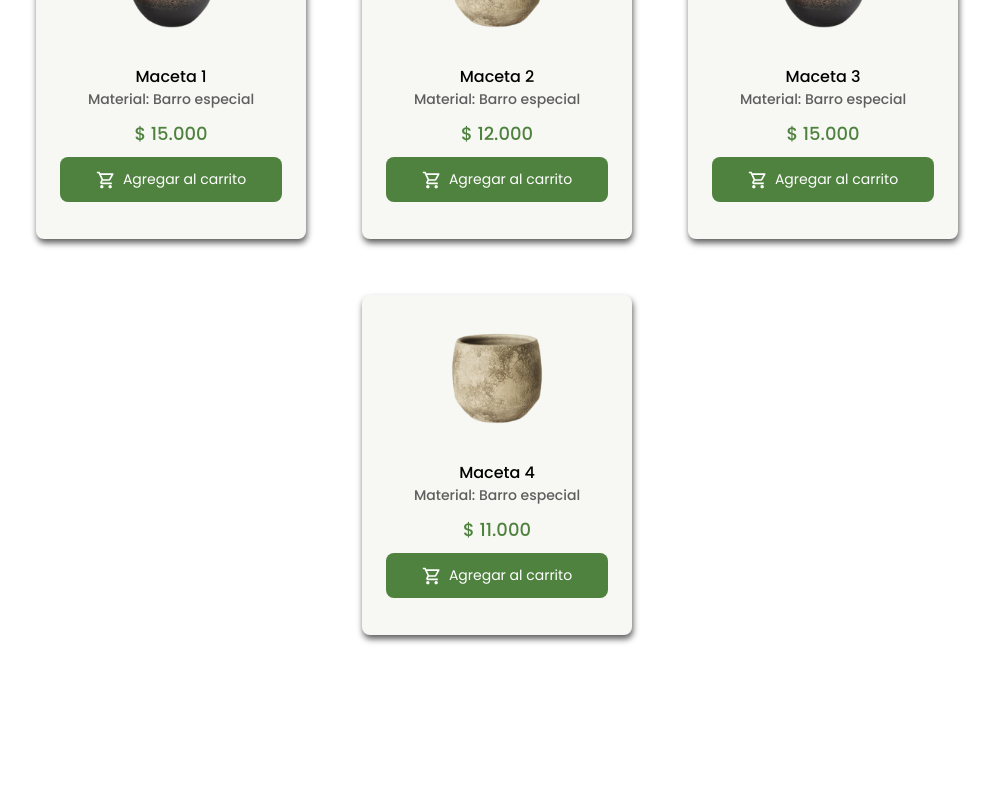
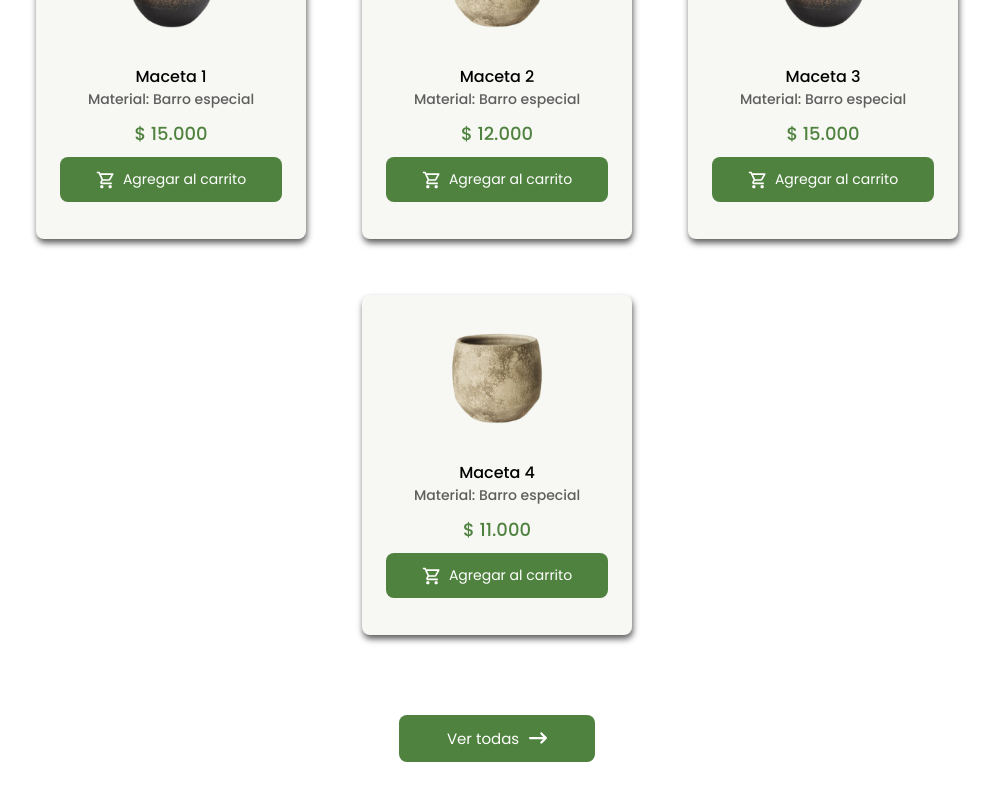
Before and after one commit to FazeElian/verdant-echo, a React (Vite) app: page / in a window 1280 px wide. Shown: the part 2220-3020 px from the top of the page, without its empty margins (143-1138 px from the left). Before the commit the page ends 2903 px from the top, so only its background shows below. Built offline with nearby package versions, Linux system fonts and the light colour scheme.

Commit message:
add: View all button component

```diff
--- a/src/Router.tsx
+++ b/src/Router.tsx
@@ -14,7 +14,7 @@ function Router() {
       <Routes>
         <Route element={<Header />}>
           <Route index element={<HomeView />} />
-          <Route path="/plantpots" element={<PlantPotsView />} />
+          <Route path="/plantspots" element={<PlantPotsView />} />
           <Route path="/cart" element={<CartView />} />
         </Route>
       </Routes>
--- /dev/null
+++ b/src/assets/css/components/ViewAllBtn.css
@@ -0,0 +1,61 @@
+@import "../Global.css";
+
+.cont-btn-view-all {
+    display: flex;
+    width: 100%;
+    height: auto;
+    align-items: center;
+    justify-content: center;
+}
+
+    .btn-view-all {
+        display: flex;
+        width: auto;
+        height: auto;
+        padding: 12px 3rem 12px;
+        align-items: center;
+        justify-content: center;
+        gap: 10px;
+        font-size: 16px;
+        border-radius: 8px;
+        background-color: var(--color-green);
+        color: var(--color-white);
+        margin: 2rem 0 5rem;
+    }
+
+        .btn-view-all svg {
+            width: 20px;
+            height: 20px;
+        }
+
+/* Responsive 1440px */
+@media screen and (max-width: 1440px) {
+    .btn-view-all {
+        font-size: 15px;
+    }
+
+    .btn-view-all svg {
+        width: 18px;
+        height: 18px;
+    }
+}
+
+/* Responsive 1280px */
+@media screen and (max-width: 1280px) {
+
+}
+
+/* Responsive 1024px */
+@media screen and (max-width: 1024px) {
+
+}
+
+/* Responsive 768px */
+@media screen and (max-width: 768px) {
+
+}
+
+/* Responsive 425px */
+@media screen and (max-width: 425px) {
+
+}
--- a/src/components/Header.tsx
+++ b/src/components/Header.tsx
@@ -38,7 +38,7 @@ const Header = () => {
                             <PiPlantFill />
                             Plantas
                         </Link>
-                        <Link to="/plantpots" className="nav-list-item-header" onClick={() => setMenu(false)}>
+                        <Link to="/plantspots" className="nav-list-item-header" onClick={() => setMenu(false)}>
                             <RiPlantFill />
                             Macetas
                         </Link>
--- /dev/null
+++ b/src/components/ViewAllBtn.tsx
@@ -0,0 +1,24 @@
+import { Link } from "react-router-dom";
+
+// Styles
+import { FaArrowRightLong } from "react-icons/fa6";
+
+// React icons
+import "../assets/css/components/ViewAllBtn.css";
+
+type ViewAllBtnType = {
+    url: string
+}
+
+const ViewAllBtn = (props: ViewAllBtnType) => {
+  return (
+        <div className="cont-btn-view-all">
+            <Link to={props.url} className="btn btn-view-all">
+                Ver todas
+                <FaArrowRightLong />
+            </Link>
+        </div>
+    )
+}
+
+export { ViewAllBtn };
--- a/src/views/HomeView.tsx
+++ b/src/views/HomeView.tsx
@@ -9,6 +9,7 @@ import { RiPlantFill } from "react-icons/ri";
 // Galleries items
 import PlantsList from "../utils/PlantsList";
 import PlantSpotsList from "../utils/PlantSpotsList";
+import { ViewAllBtn } from "../components/ViewAllBtn";
 
 const HomeView = () => {
     return (
@@ -28,6 +29,7 @@ const HomeView = () => {
                 title="Macetas"
             />
             <Gallery Items={PlantSpotsList} />
+            <ViewAllBtn url="plantspots" />
         </>
     )
 }
```
